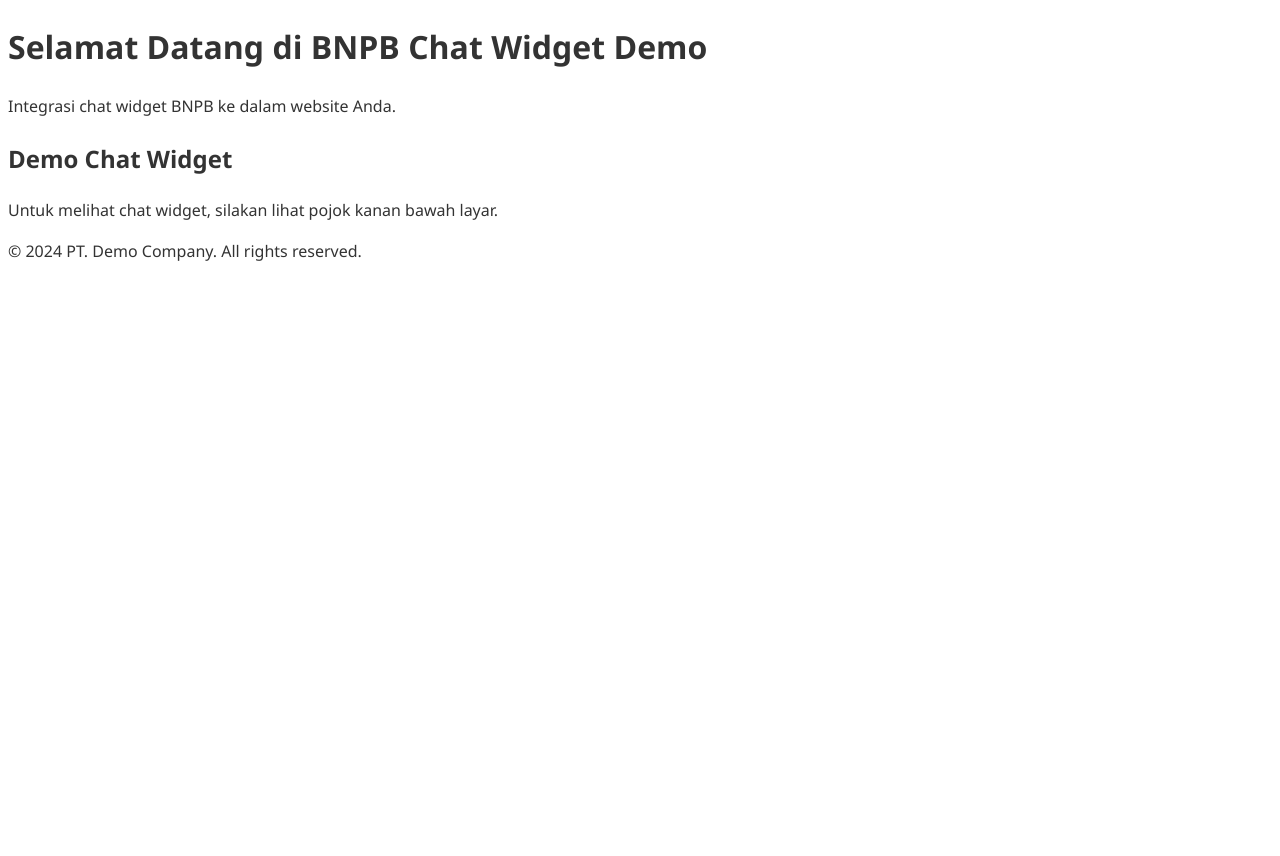
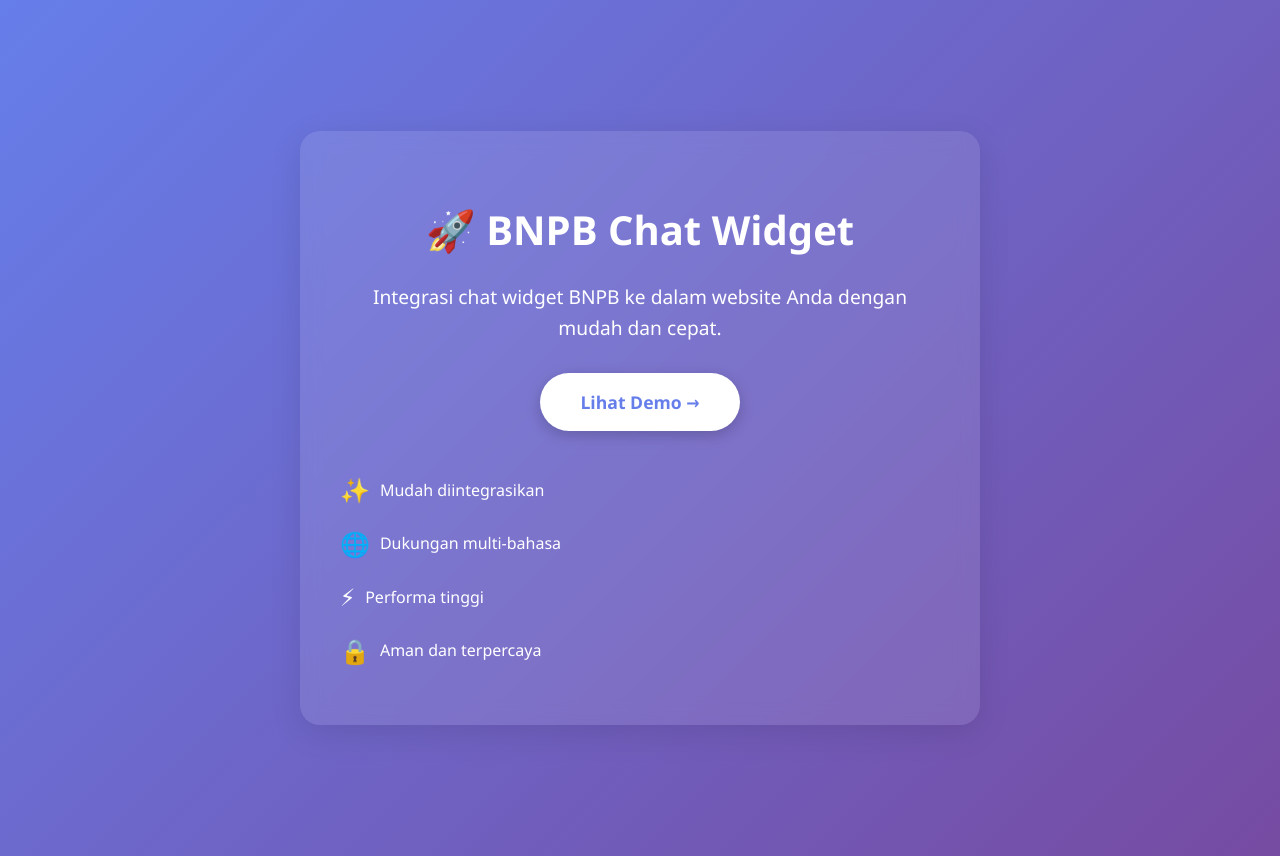
Before and after one commit to alifndaru/alifndaru.bnpb-chat-github-pages.github.io, a website: page public/index.html in a window 1280 px wide. Before the commit the page ends 800 px from the top, so only its background shows below. Drawn offline with Linux system fonts and the light colour scheme.

Commit message:
Add .nojekyll and improve index page with demo link

```diff
--- a/public/index.html
+++ b/public/index.html
@@ -6,24 +6,94 @@
     <meta name="viewport" content="width=device-width, initial-scale=1.0">
     <title>BNPB Chat Widget Integration</title>
     <link rel="stylesheet" href="assets/css/styles.css">
+    <style>
+        body {
+            font-family: 'Segoe UI', Tahoma, Geneva, Verdana, sans-serif;
+            display: flex;
+            flex-direction: column;
+            align-items: center;
+            justify-content: center;
+            min-height: 100vh;
+            background: linear-gradient(135deg, #667eea 0%, #764ba2 100%);
+            color: white;
+            text-align: center;
+            padding: 20px;
+        }
+        .container {
+            max-width: 600px;
+            background: rgba(255, 255, 255, 0.1);
+            backdrop-filter: blur(10px);
+            padding: 40px;
+            border-radius: 20px;
+            box-shadow: 0 8px 32px rgba(0, 0, 0, 0.1);
+        }
+        h1 {
+            font-size: 2.5rem;
+            margin-bottom: 20px;
+        }
+        p {
+            font-size: 1.2rem;
+            margin-bottom: 30px;
+            line-height: 1.6;
+        }
+        .btn {
+            display: inline-block;
+            padding: 15px 40px;
+            background: white;
+            color: #667eea;
+            text-decoration: none;
+            border-radius: 50px;
+            font-weight: bold;
+            font-size: 1.1rem;
+            transition: all 0.3s ease;
+            box-shadow: 0 4px 15px rgba(0, 0, 0, 0.2);
+        }
+        .btn:hover {
+            transform: translateY(-2px);
+            box-shadow: 0 6px 20px rgba(0, 0, 0, 0.3);
+        }
+        .features {
+            margin-top: 40px;
+            text-align: left;
+        }
+        .feature {
+            margin: 15px 0;
+            display: flex;
+            align-items: center;
+            gap: 10px;
+        }
+        .feature-icon {
+            font-size: 1.5rem;
+        }
+    </style>
 </head>
 
 <body>
-    <header>
-        <h1>Selamat Datang di BNPB Chat Widget Demo</h1>
-        <p>Integrasi chat widget BNPB ke dalam website Anda.</p>
-    </header>
+    <div class="container">
+        <h1>🚀 BNPB Chat Widget</h1>
+        <p>Integrasi chat widget BNPB ke dalam website Anda dengan mudah dan cepat.</p>
 
-    <main>
-        <section>
-            <h2>Demo Chat Widget</h2>
-            <p>Untuk melihat chat widget, silakan lihat pojok kanan bawah layar.</p>
-        </section>
-    </main>
+        <a href="external-website-demo.html" class="btn">Lihat Demo →</a>
 
-    <footer>
-        <p>© 2024 PT. Demo Company. All rights reserved.</p>
-    </footer>
+        <div class="features">
+            <div class="feature">
+                <span class="feature-icon">✨</span>
+                <span>Mudah diintegrasikan</span>
+            </div>
+            <div class="feature">
+                <span class="feature-icon">🌐</span>
+                <span>Dukungan multi-bahasa</span>
+            </div>
+            <div class="feature">
+                <span class="feature-icon">⚡</span>
+                <span>Performa tinggi</span>
+            </div>
+            <div class="feature">
+                <span class="feature-icon">🔒</span>
+                <span>Aman dan terpercaya</span>
+            </div>
+        </div>
+    </div>
 
     <script src="assets/js/widget-integration.js"></script>
 </body>
```
Also changed, not shown: .github/workflows/deploy.yml, public/README.md (added), 1 other file.
